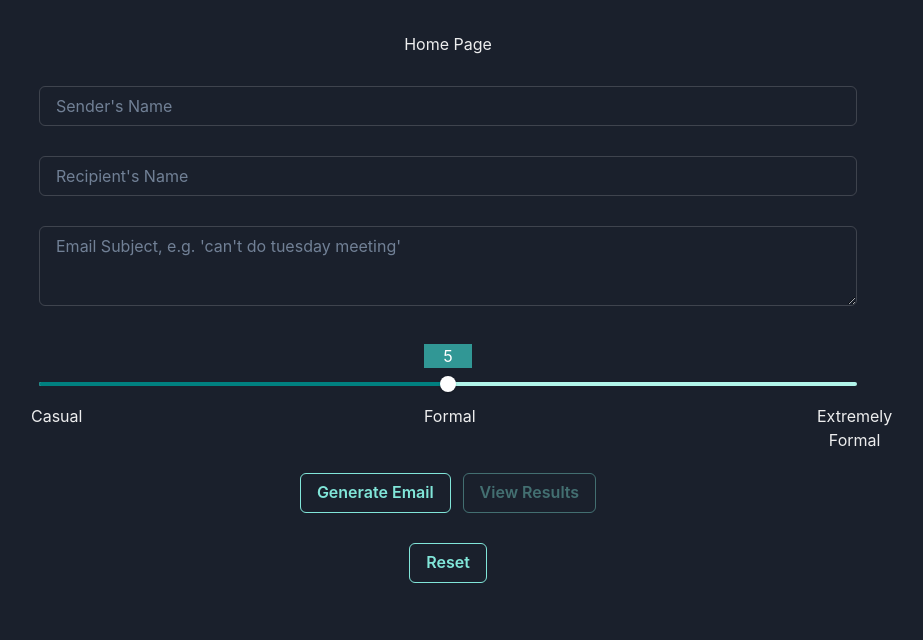
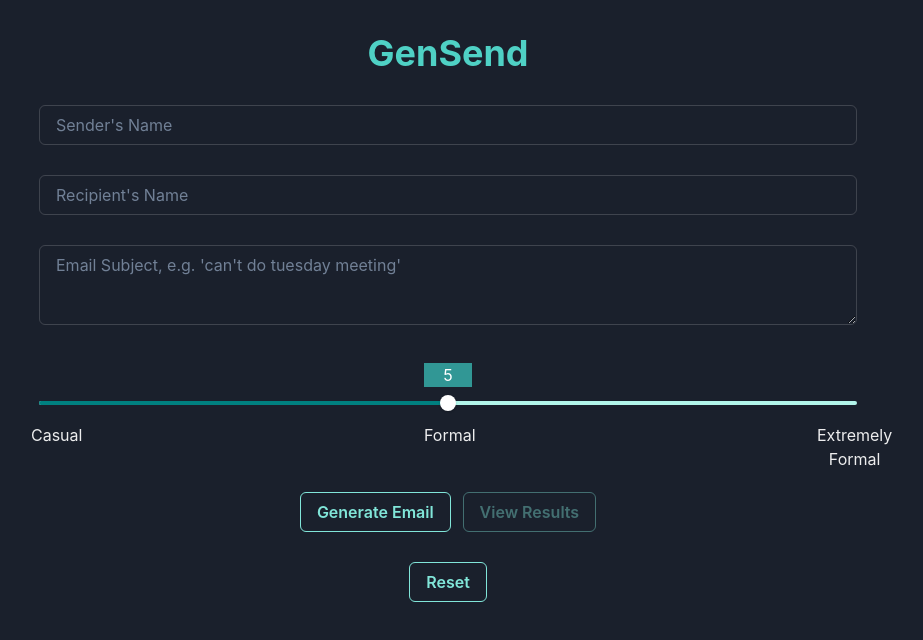
Before and after one commit to kennethkoch/gensend, a React (Vite) app in the folder client/: page / in a window 1280 px wide. Shown: the top 640 px of the page, without its empty margins (192-1115 px from the left). Built offline with nearby package versions, Linux system fonts and the light colour scheme.

Commit message:
update heading

```diff
--- a/client/src/HomePage.tsx
+++ b/client/src/HomePage.tsx
@@ -1,6 +1,8 @@
+import { Heading } from '@chakra-ui/react';
+
 const HomePage = () => {
     return (<div>
-        <p>Home Page</p>
+        <Heading color="teal.300">GenSend</Heading>
     </div>)
 }
 
```
